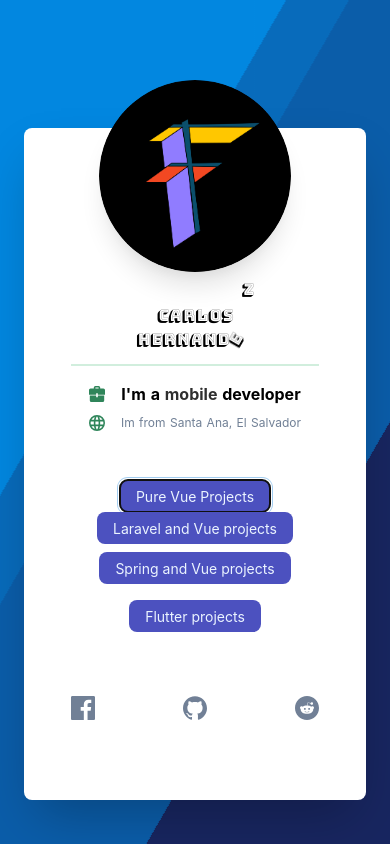
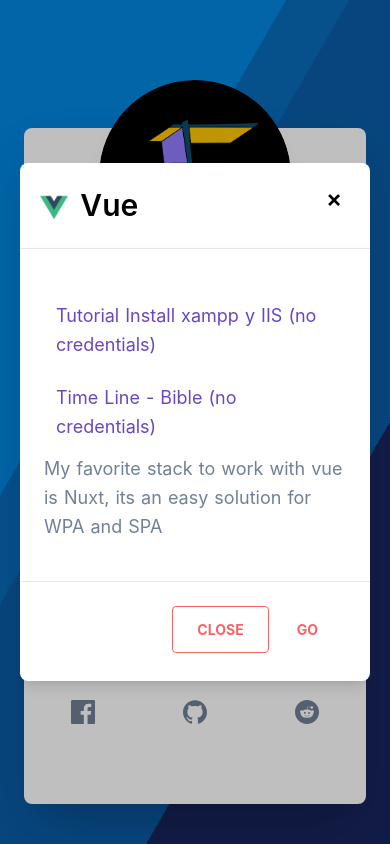
Before and after one commit to g14wx/portfolio, a Nuxt app: page / in a window 390 px wide. Both pictures are taken after a click on the button "Pure Vue Projects". Built offline with nearby package versions, Linux system fonts and the light colour scheme.

Commit message:
:sparkles: almost finished

```diff
--- a/components/PortfolioComponent.vue
+++ b/components/PortfolioComponent.vue
@@ -19,25 +19,25 @@
 			<p class="pt-2 text-gray-600 text-xs lg:text-sm flex items-center justify-center lg:justify-start"><svg class="h-4 fill-current text-green-700 pr-4" xmlns="http://www.w3.org/2000/svg" viewBox="0 0 20 20"><path d="M10 20a10 10 0 1 1 0-20 10 10 0 0 1 0 20zm7.75-8a8.01 8.01 0 0 0 0-4h-3.82a28.81 28.81 0 0 1 0 4h3.82zm-.82 2h-3.22a14.44 14.44 0 0 1-.95 3.51A8.03 8.03 0 0 0 16.93 14zm-8.85-2h3.84a24.61 24.61 0 0 0 0-4H8.08a24.61 24.61 0 0 0 0 4zm.25 2c.41 2.4 1.13 4 1.67 4s1.26-1.6 1.67-4H8.33zm-6.08-2h3.82a28.81 28.81 0 0 1 0-4H2.25a8.01 8.01 0 0 0 0 4zm.82 2a8.03 8.03 0 0 0 4.17 3.51c-.42-.96-.74-2.16-.95-3.51H3.07zm13.86-8a8.03 8.03 0 0 0-4.17-3.51c.42.96.74 2.16.95 3.51h3.22zm-8.6 0h3.34c-.41-2.4-1.13-4-1.67-4S8.74 3.6 8.33 6zM3.07 6h3.22c.2-1.35.53-2.55.95-3.51A8.03 8.03 0 0 0 3.07 6z"/></svg> <span class="ml16">Im from Santa Ana, El Salvador</span></p>
 
 
-			<div class="pt-12 pb-8">
-        <button class="h-8 px-4 text-sm text-indigo-100 transition-colors duration-150 bg-indigo-700 rounded-lg cursor-pointer focus:shadow-outline hover:bg-indigo-800" @click="showThisProjects(0)">
+			<div class="pt-12 pb-8 buttonAnimate">
+        <button class="btnAnimate h-8 px-4 text-sm text-indigo-100 transition-colors duration-150 bg-indigo-700 rounded-lg cursor-pointer focus:shadow-outline hover:bg-indigo-800 mb-1" @click="showThisProjects(0)">
             <span>Pure Vue Projects</span>
         </button>
-        <button class="h-8 px-4 text-sm text-indigo-100 transition-colors duration-150 bg-indigo-700 rounded-lg cursor-pointer focus:shadow-outline hover:bg-indigo-800" @click="showThisProjects(1)">
+        <button class="btnAnimate h-8 px-4 text-sm text-indigo-100 transition-colors duration-150 bg-indigo-700 rounded-lg cursor-pointer focus:shadow-outline hover:bg-indigo-800" @click="showThisProjects(1)">
             <span>Laravel and Vue projects</span>
         </button>
-        <button class="h-8 px-4 m-2 text-sm text-indigo-100 transition-colors duration-150 bg-indigo-700 rounded-lg cursor-pointer focus:shadow-outline hover:bg-indigo-800" @click="showThisProjects(2)">
+        <button class="btnAnimate h-8 px-4 m-2 text-sm text-indigo-100 transition-colors duration-150 bg-indigo-700 rounded-lg cursor-pointer focus:shadow-outline hover:bg-indigo-800" @click="showThisProjects(2)">
             <span>Spring and Vue projects</span>
         </button>
-        <button class="h-8 px-4 m-2 text-sm text-indigo-100 transition-colors duration-150 bg-indigo-700 rounded-lg cursor-pointer focus:shadow-outline hover:bg-indigo-800" @click="showThisProjects(3)">
+        <button class="btnAnimate h-8 px-4 m-2 text-sm text-indigo-100 transition-colors duration-150 bg-indigo-700 rounded-lg cursor-pointer focus:shadow-outline hover:bg-indigo-800" @click="showThisProjects(3)">
             <span>Flutter projects</span>
         </button>
 			</div>
 
-			<div class="mt-6 pb-16 lg:pb-0 w-4/5 lg:w-full mx-auto flex flex-wrap items-center justify-between">
-				<a class="link" href="https://www.facebook.com/goth14wx/" target="_blank" data-tippy-content="@facebook_handle"><svg class="h-6 fill-current text-gray-600 hover:text-green-700" role="img" viewBox="0 0 24 24" xmlns="http://www.w3.org/2000/svg"><title>Facebook</title><path d="M22.676 0H1.324C.593 0 0 .593 0 1.324v21.352C0 23.408.593 24 1.324 24h11.494v-9.294H9.689v-3.621h3.129V8.41c0-3.099 1.894-4.785 4.659-4.785 1.325 0 2.464.097 2.796.141v3.24h-1.921c-1.5 0-1.792.721-1.792 1.771v2.311h3.584l-.465 3.63H16.56V24h6.115c.733 0 1.325-.592 1.325-1.324V1.324C24 .593 23.408 0 22.676 0"/></svg></a>
-				<a class="link" href="https://github.com/shift14wx" target="_blank" data-tippy-content="@github_handle"><svg class="h-6 fill-current text-gray-600 hover:text-green-700" role="img" viewBox="0 0 24 24" xmlns="http://www.w3.org/2000/svg"><title>GitHub</title><path d="M12 .297c-6.63 0-12 5.373-12 12 0 5.303 3.438 9.8 8.205 11.385.6.113.82-.258.82-.577 0-.285-.01-1.04-.015-2.04-3.338.724-4.042-1.61-4.042-1.61C4.422 18.07 3.633 17.7 3.633 17.7c-1.087-.744.084-.729.084-.729 1.205.084 1.838 1.236 1.838 1.236 1.07 1.835 2.809 1.305 3.495.998.108-.776.417-1.305.76-1.605-2.665-.3-5.466-1.332-5.466-5.93 0-1.31.465-2.38 1.235-3.22-.135-.303-.54-1.523.105-3.176 0 0 1.005-.322 3.3 1.23.96-.267 1.98-.399 3-.405 1.02.006 2.04.138 3 .405 2.28-1.552 3.285-1.23 3.285-1.23.645 1.653.24 2.873.12 3.176.765.84 1.23 1.91 1.23 3.22 0 4.61-2.805 5.625-5.475 5.92.42.36.81 1.096.81 2.22 0 1.606-.015 2.896-.015 3.286 0 .315.21.69.825.57C20.565 22.092 24 17.592 24 12.297c0-6.627-5.373-12-12-12"/></svg></a>
-				<a class="link" href="https://www.reddit.com/user/Ac-04" target="_blank" data-tippy-content="@reddit_handler">
+			<div class=" iconsAnimate mt-6 pb-16 lg:pb-0 w-4/5 lg:w-full mx-auto flex flex-wrap items-center justify-between">
+				<a  class="link iconAnimate" href="https://www.facebook.com/goth14wx/" target="_blank" data-tippy-content="@facebook_handle"><svg class="h-6 fill-current text-gray-600 hover:text-green-700" role="img" viewBox="0 0 24 24" xmlns="http://www.w3.org/2000/svg"><title>Facebook</title><path d="M22.676 0H1.324C.593 0 0 .593 0 1.324v21.352C0 23.408.593 24 1.324 24h11.494v-9.294H9.689v-3.621h3.129V8.41c0-3.099 1.894-4.785 4.659-4.785 1.325 0 2.464.097 2.796.141v3.24h-1.921c-1.5 0-1.792.721-1.792 1.771v2.311h3.584l-.465 3.63H16.56V24h6.115c.733 0 1.325-.592 1.325-1.324V1.324C24 .593 23.408 0 22.676 0"/></svg></a>
+				<a class="link iconAnimate" href="https://github.com/shift14wx" target="_blank" data-tippy-content="@github_handle"><svg class="h-6 fill-current text-gray-600 hover:text-green-700" role="img" viewBox="0 0 24 24" xmlns="http://www.w3.org/2000/svg"><title>GitHub</title><path d="M12 .297c-6.63 0-12 5.373-12 12 0 5.303 3.438 9.8 8.205 11.385.6.113.82-.258.82-.577 0-.285-.01-1.04-.015-2.04-3.338.724-4.042-1.61-4.042-1.61C4.422 18.07 3.633 17.7 3.633 17.7c-1.087-.744.084-.729.084-.729 1.205.084 1.838 1.236 1.838 1.236 1.07 1.835 2.809 1.305 3.495.998.108-.776.417-1.305.76-1.605-2.665-.3-5.466-1.332-5.466-5.93 0-1.31.465-2.38 1.235-3.22-.135-.303-.54-1.523.105-3.176 0 0 1.005-.322 3.3 1.23.96-.267 1.98-.399 3-.405 1.02.006 2.04.138 3 .405 2.28-1.552 3.285-1.23 3.285-1.23.645 1.653.24 2.873.12 3.176.765.84 1.23 1.91 1.23 3.22 0 4.61-2.805 5.625-5.475 5.92.42.36.81 1.096.81 2.22 0 1.606-.015 2.896-.015 3.286 0 .315.21.69.825.57C20.565 22.092 24 17.592 24 12.297c0-6.627-5.373-12-12-12"/></svg></a>
+				<a class="link iconAnimate" href="https://www.reddit.com/user/Ac-04" target="_blank" data-tippy-content="@reddit_handler">
       <svg class="h-6 fill-current text-gray-600 hover:text-green-700" xmlns="http://www.w3.org/2000/svg" width="24" height="24" viewBox="0 0 24 24"><path d="M14.238 15.348c.085.084.085.221 0 .306-.465.462-1.194.687-2.231.687l-.008-.002-.008.002c-1.036 0-1.766-.225-2.231-.688-.085-.084-.085-.221 0-.305.084-.084.222-.084.307 0 .379.377 1.008.561 1.924.561l.008.002.008-.002c.915 0 1.544-.184 1.924-.561.085-.084.223-.084.307 0zm-3.44-2.418c0-.507-.414-.919-.922-.919-.509 0-.923.412-.923.919 0 .506.414.918.923.918.508.001.922-.411.922-.918zm13.202-.93c0 6.627-5.373 12-12 12s-12-5.373-12-12 5.373-12 12-12 12 5.373 12 12zm-5-.129c0-.851-.695-1.543-1.55-1.543-.417 0-.795.167-1.074.435-1.056-.695-2.485-1.137-4.066-1.194l.865-2.724 2.343.549-.003.034c0 .696.569 1.262 1.268 1.262.699 0 1.267-.566 1.267-1.262s-.568-1.262-1.267-1.262c-.537 0-.994.335-1.179.804l-2.525-.592c-.11-.027-.223.037-.257.145l-.965 3.038c-1.656.02-3.155.466-4.258 1.181-.277-.255-.644-.415-1.05-.415-.854.001-1.549.693-1.549 1.544 0 .566.311 1.056.768 1.325-.03.164-.05.331-.05.5 0 2.281 2.805 4.137 6.253 4.137s6.253-1.856 6.253-4.137c0-.16-.017-.317-.044-.472.486-.261.82-.766.82-1.353zm-4.872.141c-.509 0-.922.412-.922.919 0 .506.414.918.922.918s.922-.412.922-.918c0-.507-.413-.919-.922-.919z"/></svg>
         <title>Reddit</title>
         </a>
@@ -63,8 +63,8 @@
 
   <span class="absolute font-hand" :class="{'text-5xl':project.mainTitle=='Vue','text-2xl':project.mainTitle !='Vue'}" style="top:-40px; right:0px;">{{project.mainTitle}}</span>
 <ul class="m-10 pt-5" v-if="project.projects">
-  <li  v-for="project in project.projects" :key="project" class=" rounded-sm px-3 py-3" style='border-bottom-width:0'>
-    <a :href="project.url" target="_blank" class="no-underline text-purple-700">{{project.title}} {{project.title.length > 0 ? '(go to website)' : '' }}</a></li>
+  <li  v-for="project in project.projects" :key="project.title" class=" rounded-sm px-3 py-3" style='border-bottom-width:0'>
+    <a :href="project.url" target="_blank" class="no-underline text-purple-700">{{project.title}} {{project.title.length > 0 ? '('+project.credentials+')' : '' }}</a></li>
 </ul>
 <div v-else>
  <div class="my-10 mx-8 pt-5 text-justify">
@@ -84,7 +84,50 @@
 
 	  </div> -->
 
+ <div v-if="modal" class=" modalAnimate overflow-x-hidden overflow-y-auto fixed inset-0 z-50 outline-none focus:outline-none justify-center items-center flex mx-5">
+      <div class="relative w-auto my-6 mx-auto max-w-6xl">
+        <!--content-->
+        <div class="border-0 rounded-lg shadow-lg relative flex flex-col w-full bg-white outline-none focus:outline-none">
+          <!--header-->
+          <div class="flex items-start justify-between p-5 border-b border-solid border-gray-300 rounded-t">
+            <h3 class="text-3xl font-semibold">
+              <img :src="imgModalIcon" style="width:10%" class="imageCardProject inline mr-1" alt="" srcset=""> {{titleModal}}
+            </h3>
+            <button class="p-1 ml-auto bg-transparent border-0 text-black opacity-5 float-right text-3xl leading-none font-semibold outline-none focus:outline-none" v-on:click="modal=false">
+              <span class="bg-transparent text-black opacity-5 h-6 w-6 text-2xl block outline-none focus:outline-none">
+                ×
+              </span>
+            </button>
+          </div>
+          <!--body-->
+          <div class="relative p-6 flex-auto">
+            <p class="my-4 text-gray-600 text-lg leading-relaxed">
+
+          <ul class="" v-if="projectsModal">
+            <li  v-for="project in projectsModal" :key="project.title" class=" rounded-sm px-3 py-3" style='border-bottom-width:0'>
+              <a :href="project.url" target="_blank" class="no-underline text-purple-700">{{project.title}} {{project.title.length > 0 ? '('+project.credentials+')' : '' }}</a></li>
+          </ul>
+
+             {{contentModal}}
+            </p>
+          </div>
+          <!--footer-->
+          <div class="flex items-center justify-end p-6 border-t border-solid border-gray-300 rounded-b">
+            <button class="text-red-500 bg-transparent border border-solid border-red-500 hover:bg-red-500 hover:text-white active:bg-red-600 font-bold uppercase text-sm px-6 py-3 rounded outline-none focus:outline-none mr-1 mb-1" type="button" style="transition: all .15s ease" v-on:click="modal=false">
+              Close
+            </button>
+            <a href="#" class="text-red-500 background-transparent font-bold uppercase px-6 py-2 text-sm outline-none focus:outline-none mr-1 mb-1" type="button" style="transition: all .15s ease" v-on:click="modal=false">
+              go
+            </a>
+          </div>
+        </div>
+      </div>
+    </div>
+    <div v-if="modal" class="opacity-25 fixed inset-0 z-40 bg-black"></div>
+
 </div>
+
+
 </template>
 
 <script lang="ts">
@@ -95,12 +138,19 @@
 
   data(){
     return {
+      modal:false,
       wordToChange : "",
       indexTitle: 0,
       animateCardProjects: null,
+      animateModal:null,
       loaded:false,
       loadedCard:true,
       animateHint:null,
+      islg:false,
+      imgModalIcon:"",
+      titleModal:"",
+      contentModal:"",
+      projectsModal:[],
       projects:[
         {
           "img":"vue.png",
@@ -108,11 +158,13 @@
           "projects":[
             {
             "title": "Tutorial Install xampp y IIS",
-            "url":"https://mystifying-brattain-bafa57.netlify.app/"
+            "url":"https://mystifying-brattain-bafa57.netlify.app/",
+            "credentials":"no credentials"
           },
           {
             "title": "Time Line - Bible",
-            "url":"https://brave-heyrovsky-3646c8.netlify.app/"
+            "url":"https://brave-heyrovsky-3646c8.netlify.app/",
+            "credentials":"no credentials"
           }
           ],
             "hint":"My favorite stack to work with vue is Nuxt, its an easy solution for WPA and SPA"
@@ -123,15 +175,18 @@
           "projects":[
           {
             "title": "Corporate law system",
-            "url":"https://cplegal.herokuapp.com"
+            "url":"https://cplegal.herokuapp.com",
+            "credentials":"admin@admin.com : password"
           },
           {
             "title": "ContaPainless T, contable System ",
-            "url":"https://tranquil-citadel-03171.herokuapp.com/"
+            "url":"https://tranquil-citadel-03171.herokuapp.com/",
+            "credentials":"admin@admin.com : password"
           },
           {
             "title": "Restaurant system ",
-            "url":"http://pruebagenerica01.byethost24.com/restaurante/"
+            "url":"http://pruebagenerica01.byethost24.com/restaurante/",
+            "credentials":"tavo : tavo"
           }
           ],
           "hint": "Nowadays I work with laravel, lumen, Jetstream and Inertia with Vue"
@@ -142,7 +197,8 @@
           "projects":[
           {
             "title": "mechanical garage System",
-            "url":"https://taller-mecanico-poe.herokuapp.com/"
+            "url":"https://taller-mecanico-poe.herokuapp.com/",
+            "credentials":"admin : admin"
           },
                     {
             "title": "",
@@ -176,12 +232,29 @@
 
   methods:{
 
+  onResize() {
+    if (window.innerWidth > 960) {
+      this.islg = true
+    } else {
+      this.islg = false
+    }
+  },
     showThisProjects(project:Number){
+      this.onResize();
+      if(!this.islg){
+        this.modal = true;
+      }
       this.loadedCard = false;
         this.selectedProject[0] = this.projects[project];
         this.loadedCard = true;
         this.animateCardProjects.play();
         this.animateHint.play();
+
+        this.titleModal = this.projects[project].mainTitle;
+        this.imgModalIcon = this.projects[project].img;
+        this.contentModal = this.projects[project].hint;
+        this.projectsModal = this.projects[project].projects;
+        this.animateModal.play();
     },
 
     parseLetters(textContent:string):string{
@@ -219,6 +292,40 @@
 
   },
 mounted(){
+
+  this.onResize();
+
+/**
+ * animate buttons
+ */
+
+this.animateModal=anime({
+  autoplay:false,
+  targets:".modalAnimate",
+  scale:[0,1]
+});
+
+anime(
+  {
+    targets: ".buttonAnimate .btnAnimate",
+    translateY: [100,0],
+    opacity: [0,1],
+    translateZ: 0,
+    duration: 950,
+    delay: (el:any, i:number) => 70*i,
+  }
+).play();
+
+anime(
+  {
+    targets: ".iconsAnimate .iconAnimate",
+    translateY: [100,0],
+    opacity: [0,1],
+    translateZ: 0,
+    duration: 950,
+    delay: (el:any, i:number) => 70*i,
+  }
+).play();
 
 /**
  * MAKE ANIME FOR THE PROJECTS
```
